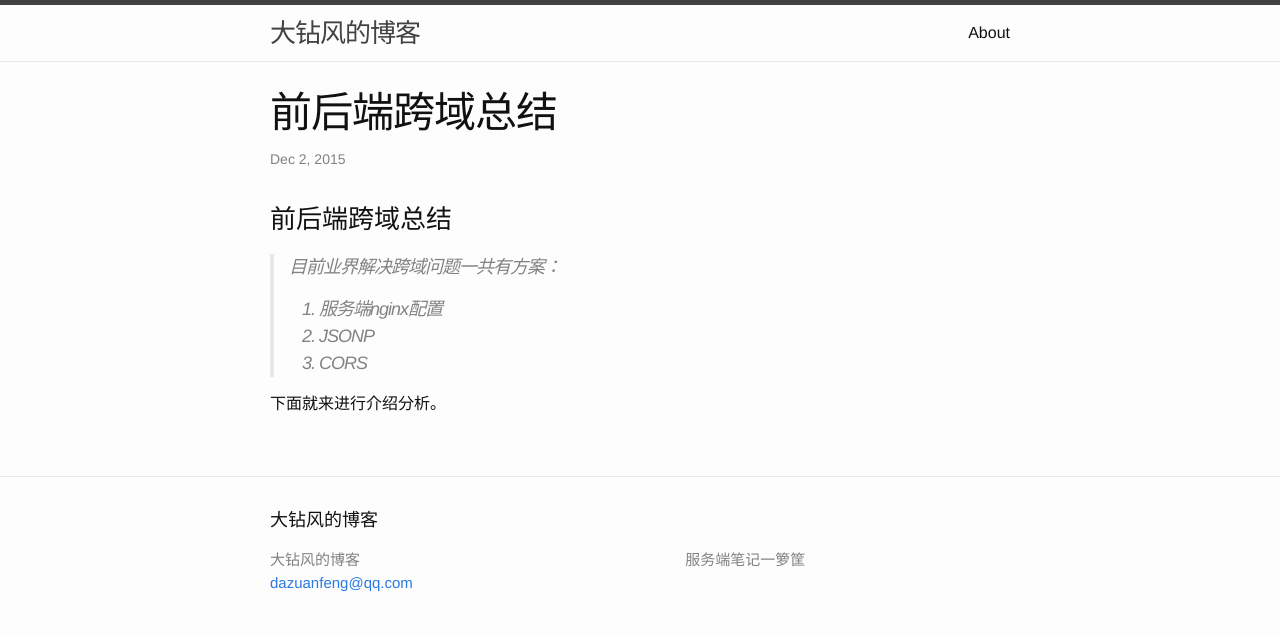
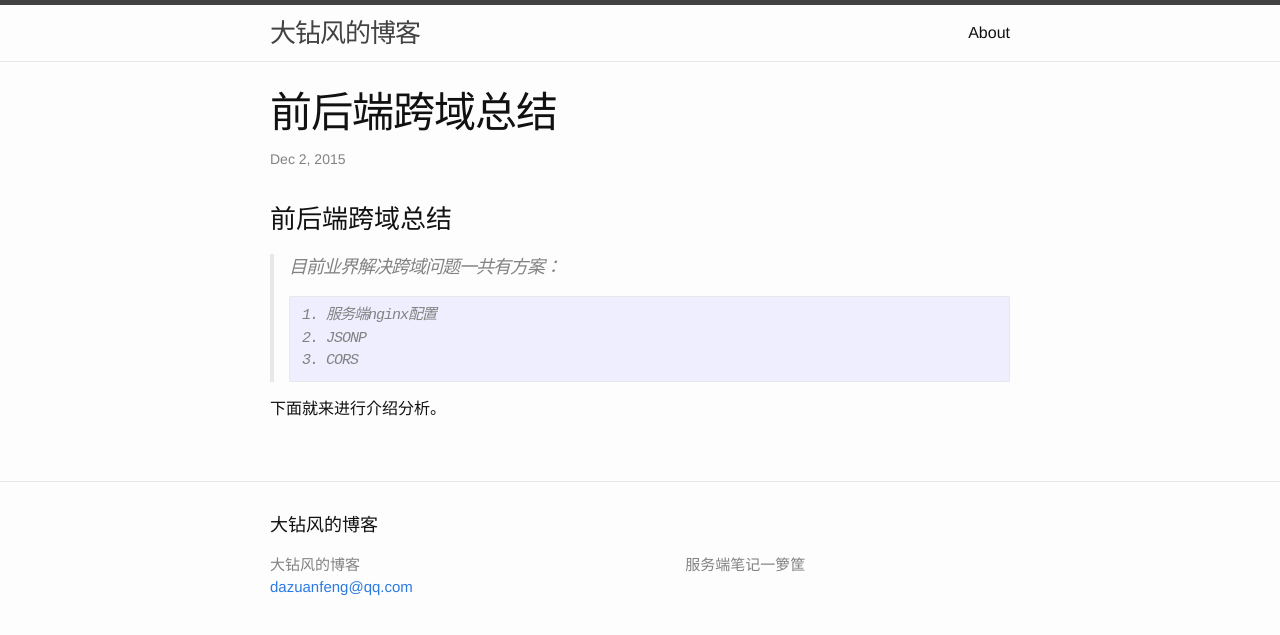
Before and after one commit to dazuanfeng/dazuanfeng.github.io.bak, a Jekyll site: the page built from _posts/2015-12-02-welcome-to-jekyll.markdown, in a window 1280 px wide. Shown: the top 635 px of the page. Built offline with Jekyll 4.4.1, drawn with Linux system fonts in a browser that asks for light colours; comment, search, counter and statistics services are not loaded.

Commit message:
优化文章排版

````diff
--- a/_posts/2015-12-02-welcome-to-jekyll.markdown
+++ b/_posts/2015-12-02-welcome-to-jekyll.markdown
@@ -8,8 +8,10 @@ categories: jekyll update
 ### 前后端跨域总结
 
 > 目前业界解决跨域问题一共有方案：
-> 1. 服务端nginx配置
-> 2. JSONP
-> 3. CORS
+```
+1. 服务端nginx配置
+2. JSONP
+3. CORS
+```
 
 下面就来进行介绍分析。
````
